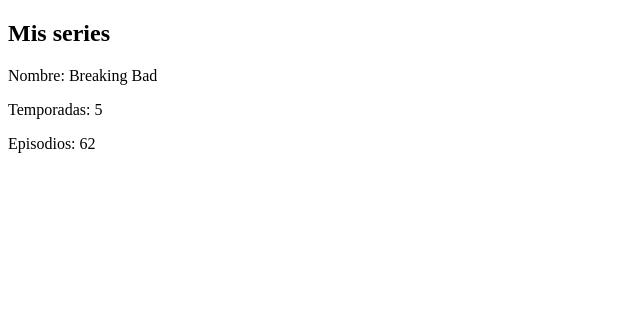
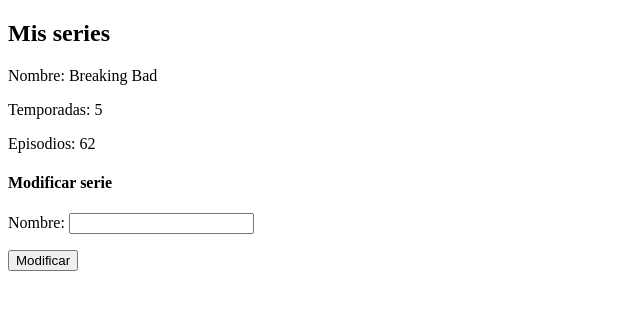
Before and after one commit to webnator/tv-show-tracker, an Angular app: page / in a window 1280 px wide. Shown: the top 310 px of the page, without its empty margins (0-640 px from the left). Built offline with nearby package versions, Linux system fonts and the light colour scheme.

Commit message:
ADD: Añadido formulario para cambiar datos de serie

```diff
--- a/src/app/app.component.html
+++ b/src/app/app.component.html
@@ -6,3 +6,9 @@
   <p>Temporadas: {{ serie.temporadas }}</p>
   <p>Episodios: {{ serie.episodios }}</p>
 </div>
+
+<div>
+  <h4>Modificar serie</h4>
+  <p>Nombre: <input type="text" #nombreSerie/></p>
+  <button (click)="modificarSerie(nombreSerie.value)">Modificar</button>
+</div>
--- a/src/app/app.component.ts
+++ b/src/app/app.component.ts
@@ -7,10 +7,15 @@
   styleUrls: ['./app.component.scss']
 })
 export class AppComponent {
-  title = 'tv-show-tracker';
+
   public serie: TvShow = {
     nombre: 'Breaking Bad',
     temporadas: 5,
     episodios: 62
   }
+
+
+  public modificarSerie(nombre: string): void {
+    this.serie.nombre = nombre;
+  }
 }
```
